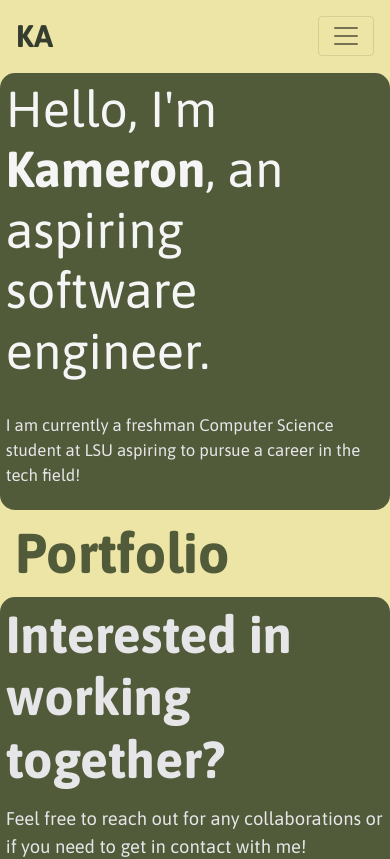
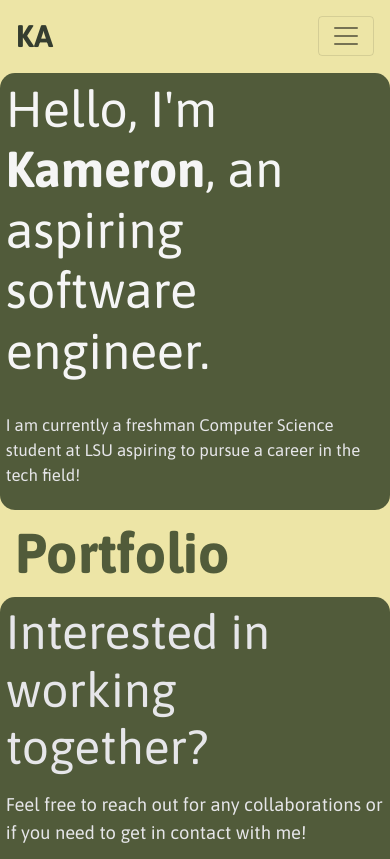
Before and after one commit to kamarceneaux/kamarceneaux.github.io, a plain HTML site: page index.html in a window 390 px wide. Shown: the top 859 px of the page. Drawn offline with nearby package versions, Linux system fonts and the light colour scheme.

Commit message:
minor responsivability touches

```diff
--- a/styles/main.css
+++ b/styles/main.css
@@ -127,7 +127,8 @@ body {
         display: none;
     }
     #contact-header {
-        font-size: 3.25rem;
+        font-size: 3rem;
+        font-weight: 300;
     }
     #contact-subtext {
         font-size: 1.35rem;
```
